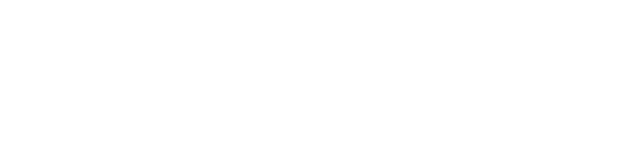
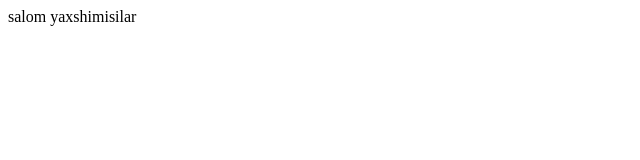
Before and after one commit to umid09/git_darslik, a plain HTML site: page index.html in a window 1280 px wide. Shown: the whole page, without its empty margins (0-640 px from the left). Drawn offline with Linux system fonts and the light colour scheme.

Commit message:
Update index.html
yana shu fayl uchun

```diff
--- a/index.html
+++ b/index.html
@@ -5,6 +5,6 @@
 	<title>Git darslik</title>
 </head>
 <body>
-
+	salom yaxshimisilar
 </body>
 </html>
```
